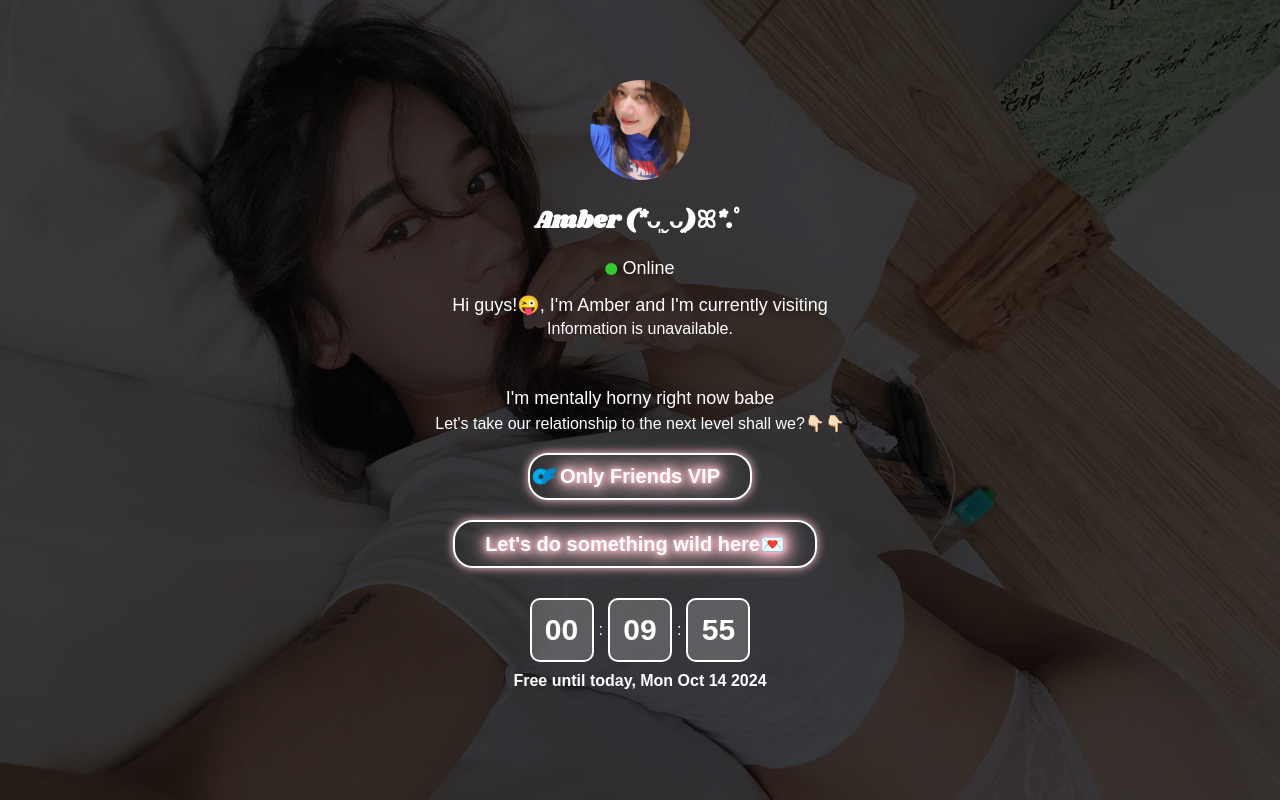
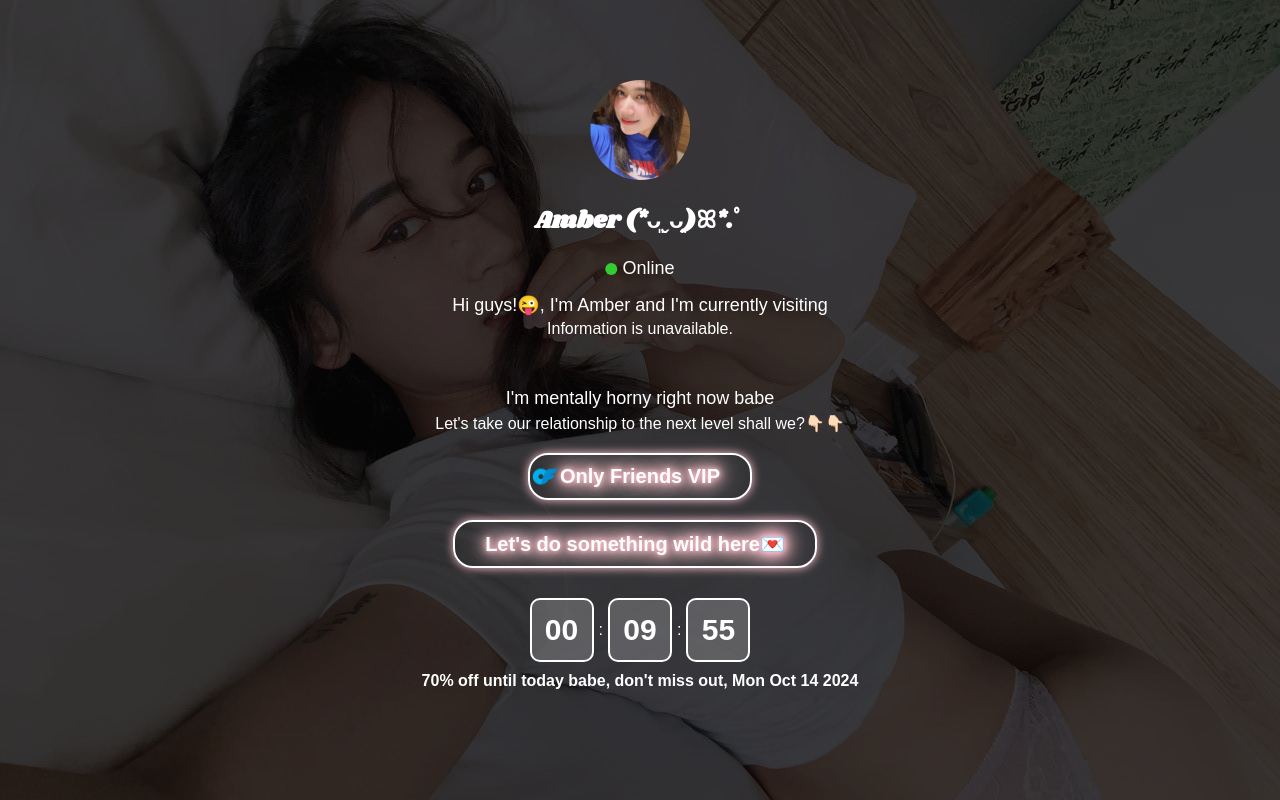
Before and after one commit to Popelzi/Its-Amber, a plain HTML site: page index.html in a window 1280 px wide. Drawn offline with Linux system fonts and the light colour scheme; no server answers.

Commit message:
Update index.html

```diff
--- a/index.html
+++ b/index.html
@@ -345,7 +345,7 @@
 
             // Display current date
             const now = new Date();
-            const dateStr = `Free until today, ${now.toDateString()}`;
+            const dateStr = `70% off until today babe, don't miss out, ${now.toDateString()}`;
             document.getElementById('date').textContent = dateStr;
         };
     </script>
```
